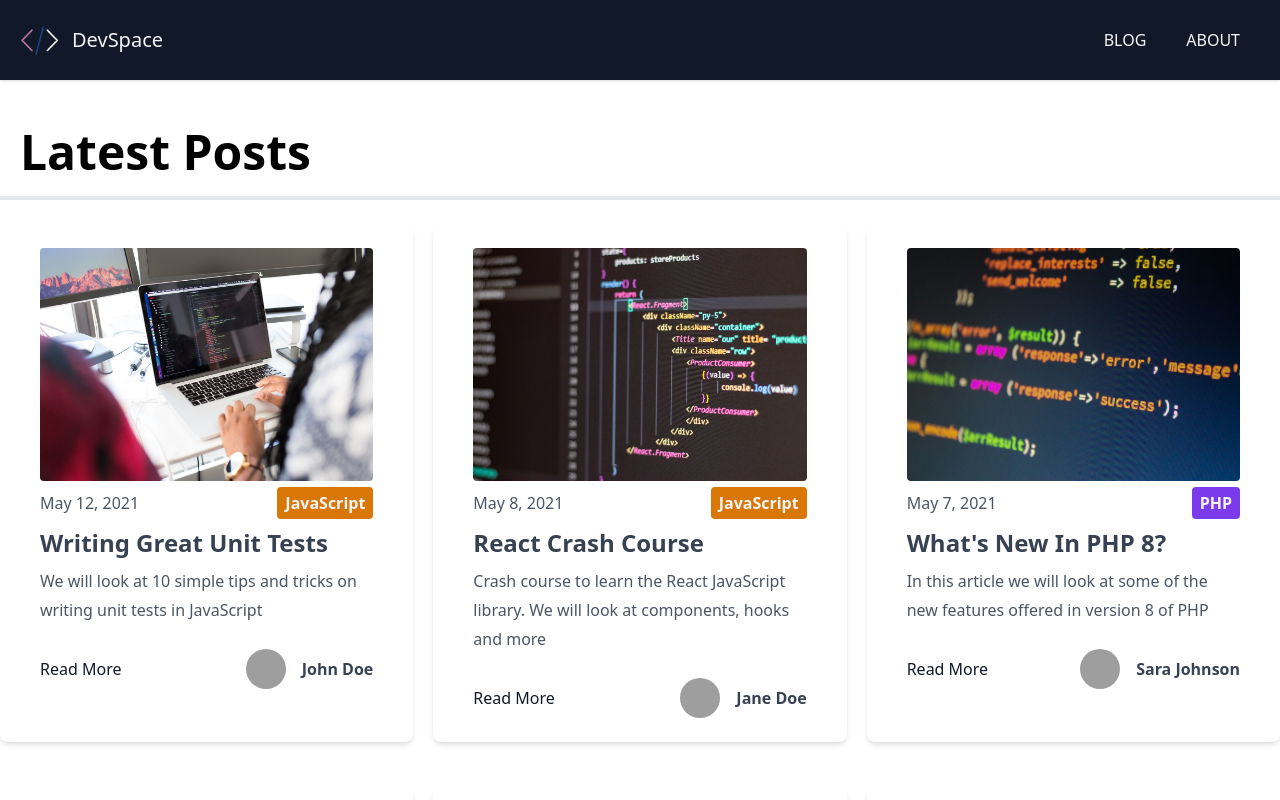
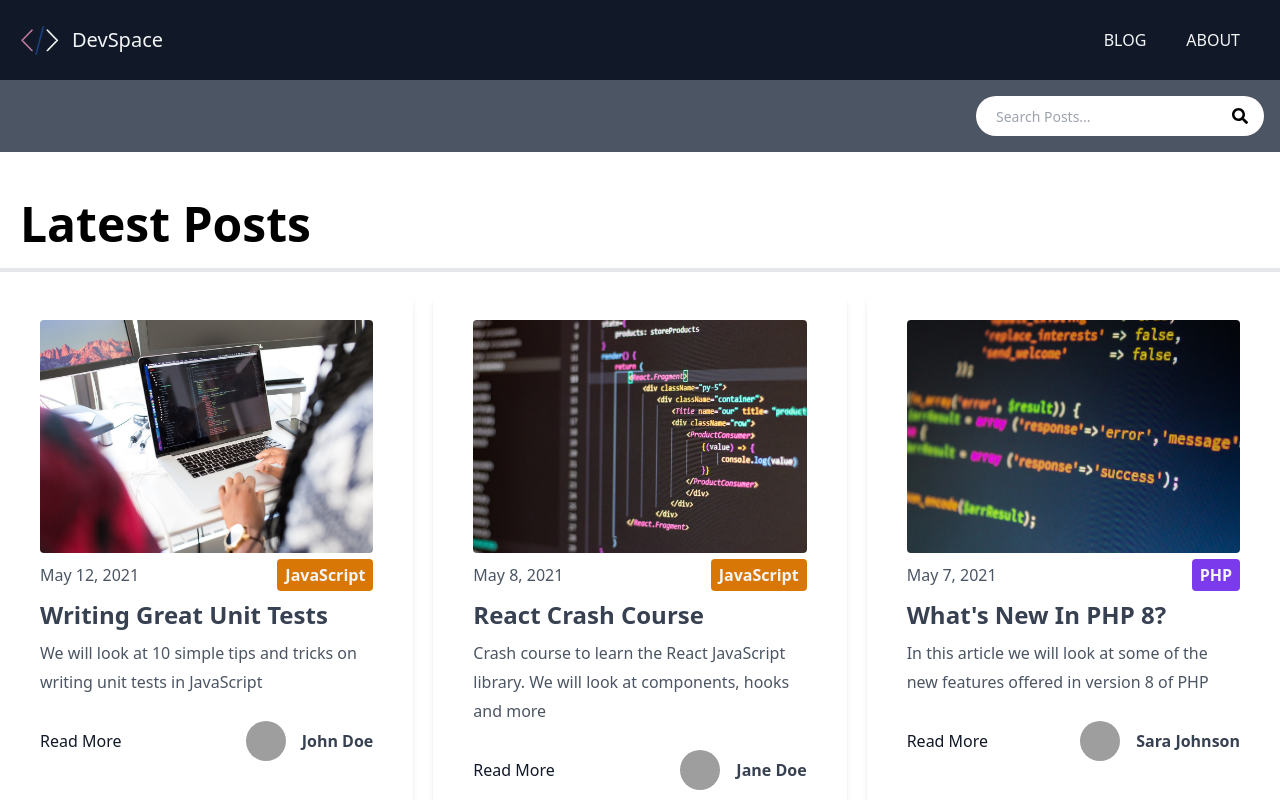
Before and after one commit to bradtraversy/devspace-blog, a Next.js app: page / in a window 1280 px wide. Shown: the top 800 px of the page. Built offline with nearby package versions, Linux system fonts and the light colour scheme; grey boxes are pictures that could not be loaded.

Commit message:
Search component and API route

```diff
--- a/components/Layout.js
+++ b/components/Layout.js
@@ -1,5 +1,6 @@
 import Head from 'next/head'
 import Header from './Header'
+import Search from './Search'
 
 export default function Layout({ title, keywords, description, children }) {
   return (
@@ -12,6 +13,7 @@
       </Head>
 
       <Header />
+      <Search />
       <main className='container mx-auto my-7'>{children}</main>
     </div>
   )
--- /dev/null
+++ b/components/Search.js
@@ -0,0 +1,43 @@
+import { useState, useEffect } from 'react'
+import { FaSearch } from 'react-icons/fa'
+
+export default function Search() {
+  const [searchTerm, setSearchTerm] = useState('')
+  const [searchResults, setSearchResults] = useState([])
+
+  useEffect(() => {
+    const getResults = async () => {
+      if (searchTerm === '') {
+        setSearchResults([])
+      } else {
+        const res = await fetch(`/api/search?q=${searchTerm}`)
+        const { results } = await res.json()
+        setSearchResults(results)
+      }
+    }
+
+    getResults()
+  }, [searchTerm])
+
+  return (
+    <div className='relative bg-gray-600 p-4'>
+      <div className='container mx-auto flex items-center justify-center md:justify-end'>
+        <div className='relative text-gray-600 w-72'>
+          <form>
+            <input
+              type='search'
+              name='search'
+              id='search'
+              className='bg-white h-10 px-5 pr-10 rounded-full text-sm focus:outline-none w-72'
+              value={searchTerm}
+              onChange={(e) => setSearchTerm(e.target.value)}
+              placeholder='Search Posts...'
+            />
+
+            <FaSearch className='absolute top-0 right-0 text-black mt-3 mr-4' />
+          </form>
+        </div>
+      </div>
+    </div>
+  )
+}
--- a/package.json
+++ b/package.json
@@ -12,7 +12,8 @@
     "marked": "^2.0.4",
     "next": "10.2.0",
     "react": "17.0.2",
-    "react-dom": "17.0.2"
+    "react-dom": "17.0.2",
+    "react-icons": "^4.2.0"
   },
   "devDependencies": {
     "autoprefixer": "^10.2.5",
--- a/pages/api/hello.js
+++ /dev/null
@@ -1,5 +0,0 @@
-// Next.js API route support: https://nextjs.org/docs/api-routes/introduction
-
-export default (req, res) => {
-  res.status(200).json({ name: 'John Doe' })
-}
--- /dev/null
+++ b/pages/api/search.js
@@ -0,0 +1,35 @@
+import fs from 'fs'
+import path from 'path'
+import matter from 'gray-matter'
+
+export default (req, res) => {
+  let posts
+
+  if (process.env.NODE_ENV === 'production') {
+    // @todo - fetch from cache
+  } else {
+    const files = fs.readdirSync(path.join('posts'))
+
+    posts = files.map((filename) => {
+      const markdownWithMeta = fs.readFileSync(
+        path.join('posts', filename),
+        'utf-8'
+      )
+
+      const { data: frontmatter } = matter(markdownWithMeta)
+
+      return {
+        frontmatter,
+      }
+    })
+  }
+
+  const results = posts.filter(
+    ({ frontmatter: { title, excerpt, category } }) =>
+      title.toLowerCase().indexOf(req.query.q) != -1 ||
+      excerpt.toLowerCase().indexOf(req.query.q) != -1 ||
+      category.toLowerCase().indexOf(req.query.q) != -1
+  )
+
+  res.status(200).json(JSON.stringify({ results }))
+}
```
Also changed, not shown: 1 other file (tests, documents, lock files or other folders).
